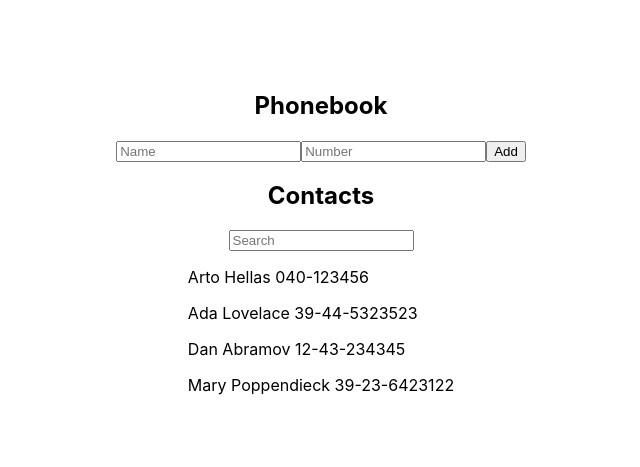
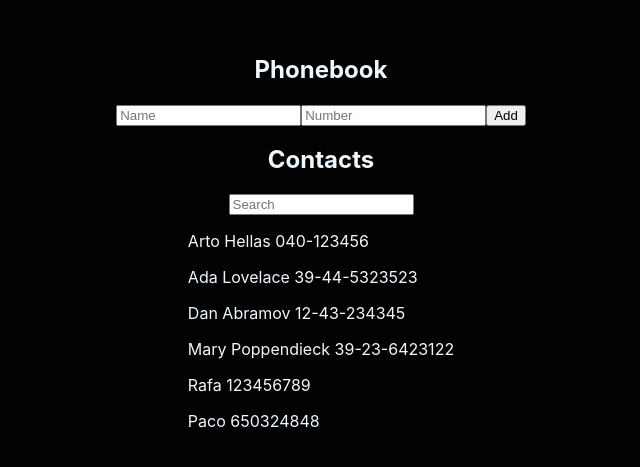
Before and after one commit to Rafacv23/Full-Stack-Open, a React (Create React App) app in the folder part02/phone-book/: page / in a window 1280 px wide. Shown: the part 159-626 px from the top of the page, without its empty margins (319-959 px from the left). Built offline with nearby package versions, Linux system fonts and the light colour scheme; data requests are answered from the project's data file.

Commit message:
Exercise 2.14 done

```diff
--- a/part02/phone-book/db.json
+++ b/part02/phone-book/db.json
@@ -1,5 +1,5 @@
 {
-  "persons":[
+  "persons": [
     {
       "name": "Arto Hellas",
       "number": "040-123456",
@@ -19,6 +19,22 @@
       "name": "Mary Poppendieck",
       "number": "39-23-6423122",
       "id": 4
+    },
+    {
+      "id": 5
+    },
+    {
+      "id": 6
+    },
+    {
+      "name": "Rafa",
+      "id": 7,
+      "number": "123456789"
+    },
+    {
+      "name": "Paco",
+      "number": "650324848",
+      "id": 8
     }
   ]
 }
--- a/part02/phone-book/src/App.js
+++ b/part02/phone-book/src/App.js
@@ -48,10 +48,12 @@ const App = () => {
     } else {
       const person = {
         name: convertString(newPerson),
-        id: persons.length + 1,
         number: newNumber
       };
-      setPersons(persons.concat(person))
+      axios.post("http://localhost:3001/persons", person).then((response) => {
+        setPersons(persons.concat(response.data))
+        setNewPerson("")
+      })
     }
   }
 
--- a/part02/phone-book/src/index.css
+++ b/part02/phone-book/src/index.css
@@ -5,6 +5,8 @@ body {
     sans-serif;
   -webkit-font-smoothing: antialiased;
   -moz-osx-font-smoothing: grayscale;
+  background-color: #020202;
+  color: aliceblue;
 }
 
 code {
```
Also changed, not shown: 1 other file (tests, documents, lock files or other folders).
